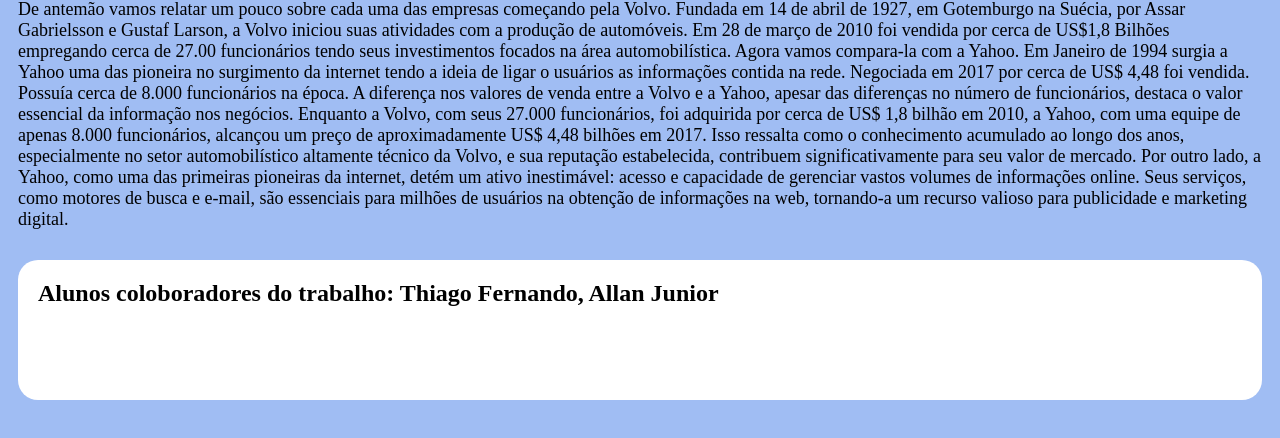
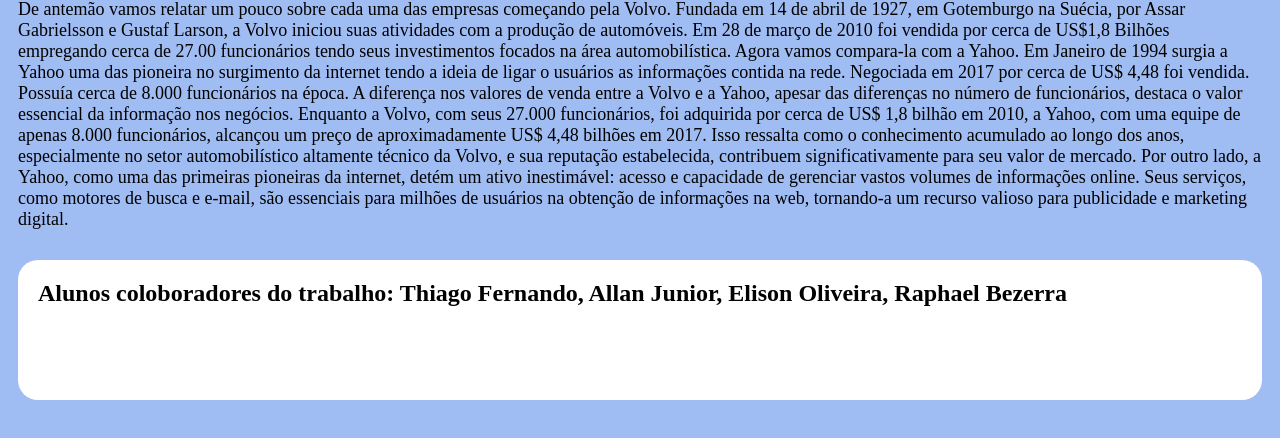
Before and after one commit to ThiagoCelvet/Trabalho-Yahuu, a plain HTML site: page pag3/index.html in a window 1280 px wide. Shown: the part 84-522 px from the top of the page. Drawn offline with Linux system fonts and the light colour scheme.

Commit message:
Att Yahuu

```diff
--- a/pag3/index.html
+++ b/pag3/index.html
@@ -13,6 +13,7 @@
     A diferença nos valores de venda entre a Volvo e a Yahoo, apesar das diferenças no número de funcionários, destaca o valor essencial da informação nos negócios. Enquanto a Volvo, com seus 27.000 funcionários, foi adquirida por cerca de US$ 1,8 bilhão em 2010, a Yahoo, com uma equipe de apenas 8.000 funcionários, alcançou um preço de aproximadamente US$ 4,48 bilhões em 2017. Isso ressalta como o conhecimento acumulado ao longo dos anos, especialmente no setor automobilístico altamente técnico da Volvo, e sua reputação estabelecida, contribuem significativamente para seu valor de mercado.
     Por outro lado, a Yahoo, como uma das primeiras pioneiras da internet, detém um ativo inestimável: acesso e capacidade de gerenciar vastos volumes de informações online. Seus serviços, como motores de busca e e-mail, são essenciais para milhões de usuários na obtenção de informações na web, tornando-a um recurso valioso para publicidade e marketing digital.
     </p>
-    <h2>Alunos coloboradores do trabalho: Thiago Fernando, Allan Junior </h2>
+    <h2>Alunos coloboradores do trabalho: Thiago Fernando, Allan Junior, Elison Oliveira, Raphael Bezerra
+    </h2>
 </body>
 </html>
```
